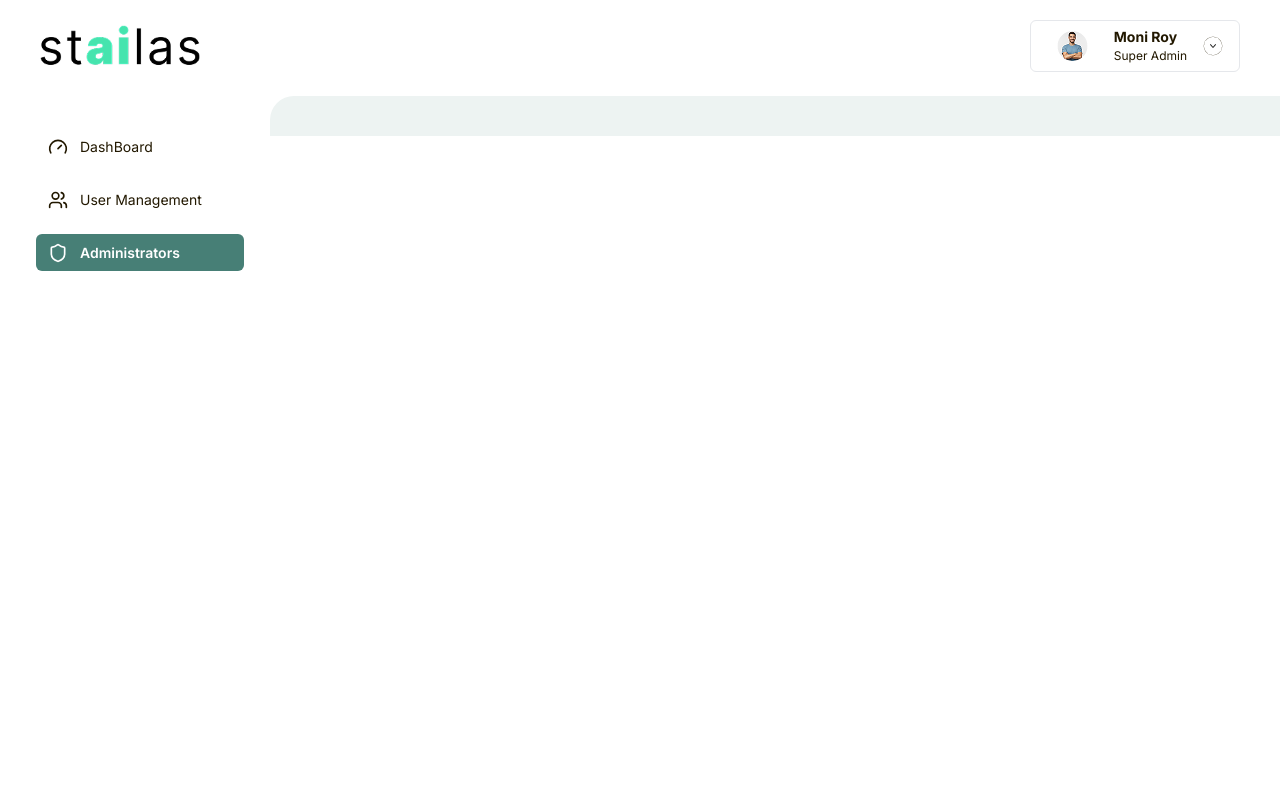
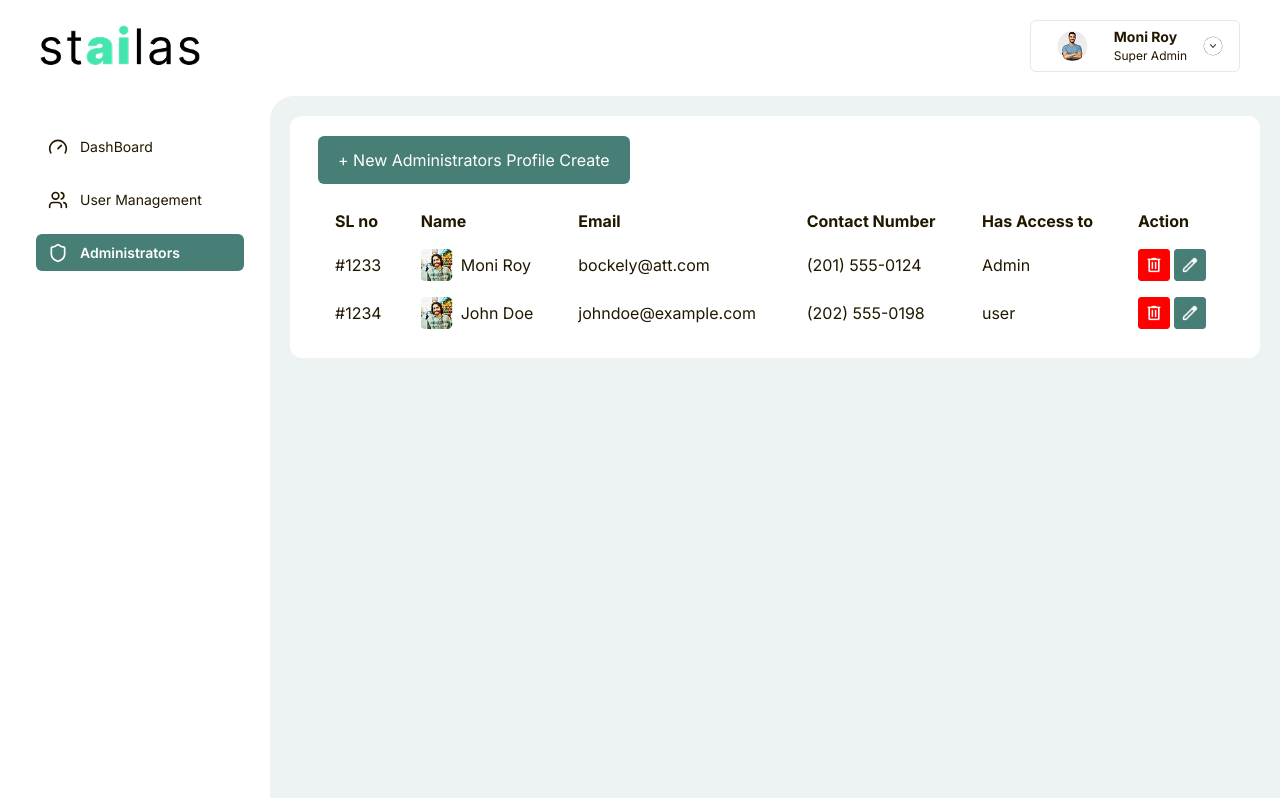
Before and after one commit to Sawjal-sikder/stailas, a React (Vite) app: page /dashoard/administrators in a window 1280 px wide. Built offline with nearby package versions, Linux system fonts and the light colour scheme.

Commit message:
Add edit and trash icons to Administrators component; implement user list table with action buttons

```diff
--- a/src/pages/dashboard/dashoard/page/Administrators.jsx
+++ b/src/pages/dashboard/dashoard/page/Administrators.jsx
@@ -1,8 +1,32 @@
 import React from "react";
 import DashboardNav from "../component/DashboardNav";
 import DashboardSidebar from "../component/DashboardSidebar";
+import ProfileImage from "../../../../assets/logo/Profile.png";
+import editImage from "../../../../assets/logo/edit.png";
+import trushImage from "../../../../assets/logo/trush.png";
+import Button from "../../../../component/Button";
 
 const Administrators = () => {
+  const userlist = [
+    {
+      id: 1,
+      SL: 1233,
+      name: "Moni Roy",
+      image: ProfileImage,
+      email: "bockely@att.com",
+      Phone: "(201) 555-0124",
+      roll: "Admin",
+    },
+    {
+      id: 2,
+      SL: 1234,
+      name: "John Doe",
+      image: ProfileImage,
+      email: "johndoe@example.com",
+      Phone: "(202) 555-0198",
+      roll: "user",
+    },
+  ];
 return (
       <div className="relative">
             <DashboardNav />
@@ -10,7 +34,47 @@ const Administrators = () => {
             <div
                   className="absolute top-24 left-[270px] p-5 bg-[#edf3f2] rounded-tl-3xl"
                   style={{ width: "calc(100% - 270px)" }}
-      ></div>
+            >
+                  <div className="min-h-[calc(100vh-138px)] text-primary font-inter">
+                        <div className="bg-white rounded-xl px-7 py-5">
+                              <Button text={"+ New Administrators Profile Create "} className="mb-4 font-light" />
+                              <table className="min-w-full border border-gray-200 rounded-lg overflow-hidden">
+                                    <thead className="">
+                                          <tr>
+                                                <th className="px-4 py-2 text-left">SL no</th>
+                                                <th className="px-4 py-2 text-left">Name</th>
+                                                <th className="px-4 py-2 text-left">Email</th>
+                                                <th className="px-4 py-2 text-left">Contact Number</th>
+                                                <th className="px-4 py-2 text-left">Has Access to</th>
+                                                <th className="px-4 py-2 text-left">Action</th>
+                                          </tr>
+                                    </thead>
+                                    <tbody>
+                                          {userlist.map((user) => (
+                                                <tr key={user.id} className=" hover:bg-gray-50">
+                                                      <td className="px-4 py-2">#{user.SL}</td>
+                                                      <td className="px-4 py-2 flex items-center gap-2">
+                                                            <img
+                                                                  src={user.image}
+                                                                  alt={user.name}
+                                                                  className="w-8 h-8 object-cover"
+                                                            />
+                                                            {user.name}
+                                                      </td>
+                                                      <td className="px-4 py-2">{user.email}</td>
+                                                      <td className="px-4 py-2">{user.Phone}</td>
+                                                      <td className="px-4 py-2">{user.roll}</td>
+                                                      <td className="px-4 py-2 flex gap-1 items-center">
+                                                            <img src={trushImage} alt="View" className="w-8 h-8 object-cover" />
+                                                            <img src={editImage} alt="Action" className="w-8 h-8 object-cover" />
+                                                      </td>
+                                                </tr>
+                                          ))}
+                                    </tbody>
+                              </table>
+                        </div>
+                  </div>
+            </div>
       </div>
 );
 };
```
Also changed, not shown: src/assets/logo/edit.png (added), src/assets/logo/trush.png (added). Lines whose indentation alone changed are shown as unchanged.
